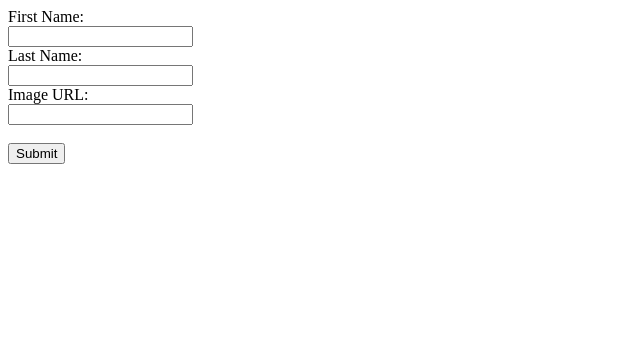
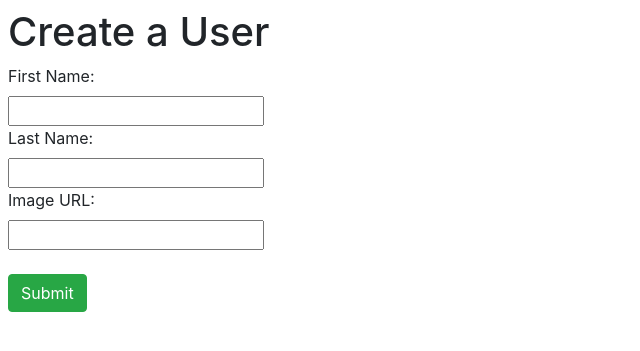
Before and after one commit to w12190/blogly, a Flask app: page /users/new in a window 1280 px wide. Shown: the top 351 px of the page, without its empty margins (0-640 px from the left). Run offline with Flask 2, Linux system fonts and the light colour scheme; some libraries are stand-ins or nearby versions.

Commit message:
Finished adding initial content to users, edit users. Completed routes so new users can be added and current users can be edited or deleted. Created a test file for our flask routes

```diff
--- a/app.py
+++ b/app.py
@@ -41,22 +41,37 @@ def process_new_user_form():
 
     return redirect('/users')
 
-# @app.route('/users/<user_id>')
-# def show_user_info(user_id):
-#     """Displays info for a given user."""
-#     return render_template('user-detail.html')
+@app.route('/users/<user_id>')
+def show_user_info(user_id):
+    """Displays info for a given user."""
+    user = User.query.get(user_id)
+    return render_template('user-detail.html', user_in_template = user)
 
-# @app.route('/users/<user_id>/edit')
-# def show_user_edit_page(user_id):
-#     """Displays the user edit page."""
-#     return render_template('user-edit.html')
+@app.route('/users/<user_id>/edit')
+def show_user_edit_page(user_id):
+    """Displays the user edit page."""
+    user = User.query.get(user_id)
+    return render_template('user-edit.html', user_in_template = user)
 
-# @app.route('/users/<user_id>/edit', methods=['POST'])
-# def process_user_edit_form(user_id):
-#     """ Process the user info edit form, redirects to /users."""
-#     return redirect('/users')
+@app.route('/users/<user_id>/edit', methods=['POST'])
+def process_user_edit_form(user_id):
+    """ Process the user info edit form, redirects to /users."""
+    user = User.query.get(user_id)
 
-# @app.route('/users/<user-id>/delete', methods=['POST'])
-# def delete_user():
-#     """Delete the given user, redirects to /users."""
-#     return redirect('/users')
+    if request.form['first_name'] != '':
+        user.first_name = request.form['first_name']
+    if request.form['last_name'] != '':
+        user.last_name = request.form['last_name']
+    if request.form['image_url'] != '':
+        user.image_url = request.form['image_url']
+    db.session.add(user)
+    db.session.commit()
+    return redirect('/users')
+
+@app.route('/users/<user_id>/delete', methods=['POST'])
+def delete_user(user_id):
+    """Delete the given user, redirects to /users."""
+    user = User.query.get(user_id)
+    db.session.delete(user)
+    db.session.commit()
+    return redirect('/users')
--- a/templates/base.html
+++ b/templates/base.html
@@ -4,8 +4,9 @@
         <meta charset="UTF-8">
         <meta name="viewport" content="width=device-width, initial-scale=1.0">
         <title> {% block title %} {% endblock %}</title>
+        <link rel="stylesheet" href="https://stackpath.bootstrapcdn.com/bootstrap/4.5.0/css/bootstrap.min.css" integrity="sha384-9aIt2nRpC12Uk9gS9baDl411NQApFmC26EwAOH8WgZl5MYYxFfc+NcPb1dKGj7Sk" crossorigin="anonymous">
     </head>
-    <body>
+    <body class="m-2">
         {% block flash %} {% endblock %}
         {% block content %} {% endblock %}
     </body>
--- a/templates/user-new.html
+++ b/templates/user-new.html
@@ -3,6 +3,7 @@
 {% block title %} Add New User {% endblock %}
 
 {% block content %}
+    <h1>Create a User</h1>
     <form action="/users/new" method="POST">
         <label for="first_name">First Name: </label><br>
         <input type="text" id="first_name" name="first_name"><br>
@@ -13,6 +14,6 @@
         <label for="image_url">Image URL: </label><br>
         <input type="text" id="image_url" name="image_url"><br><br>
 
-        <button>Submit</button>
+        <button class="btn btn-success">Submit</button>
     </form>
 {% endblock %}
```
Also changed, not shown: templates/user-detail.html (+11 -1 lines), templates/user-edit.html (+14 -1 lines), test_app.py (+100 -0 lines).
